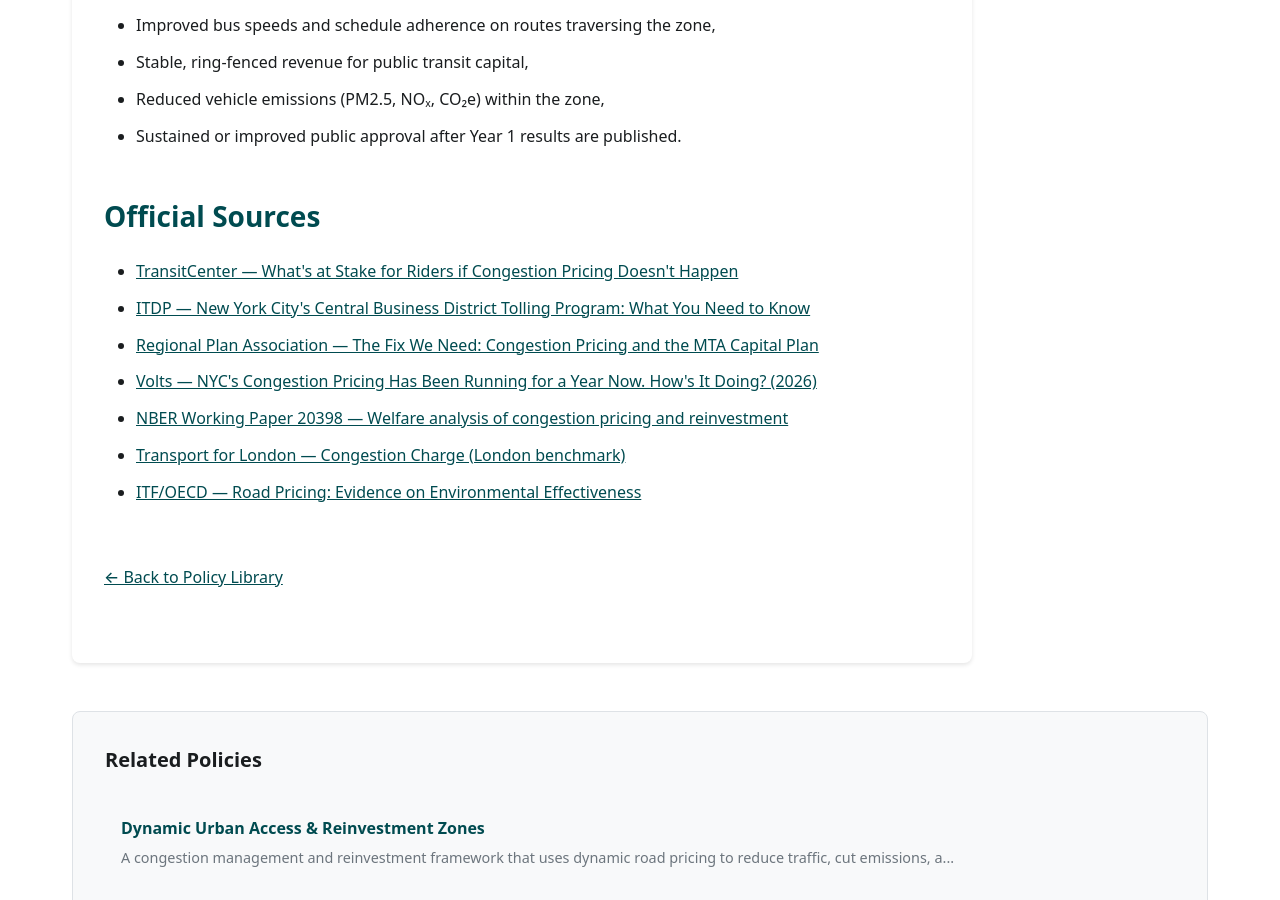
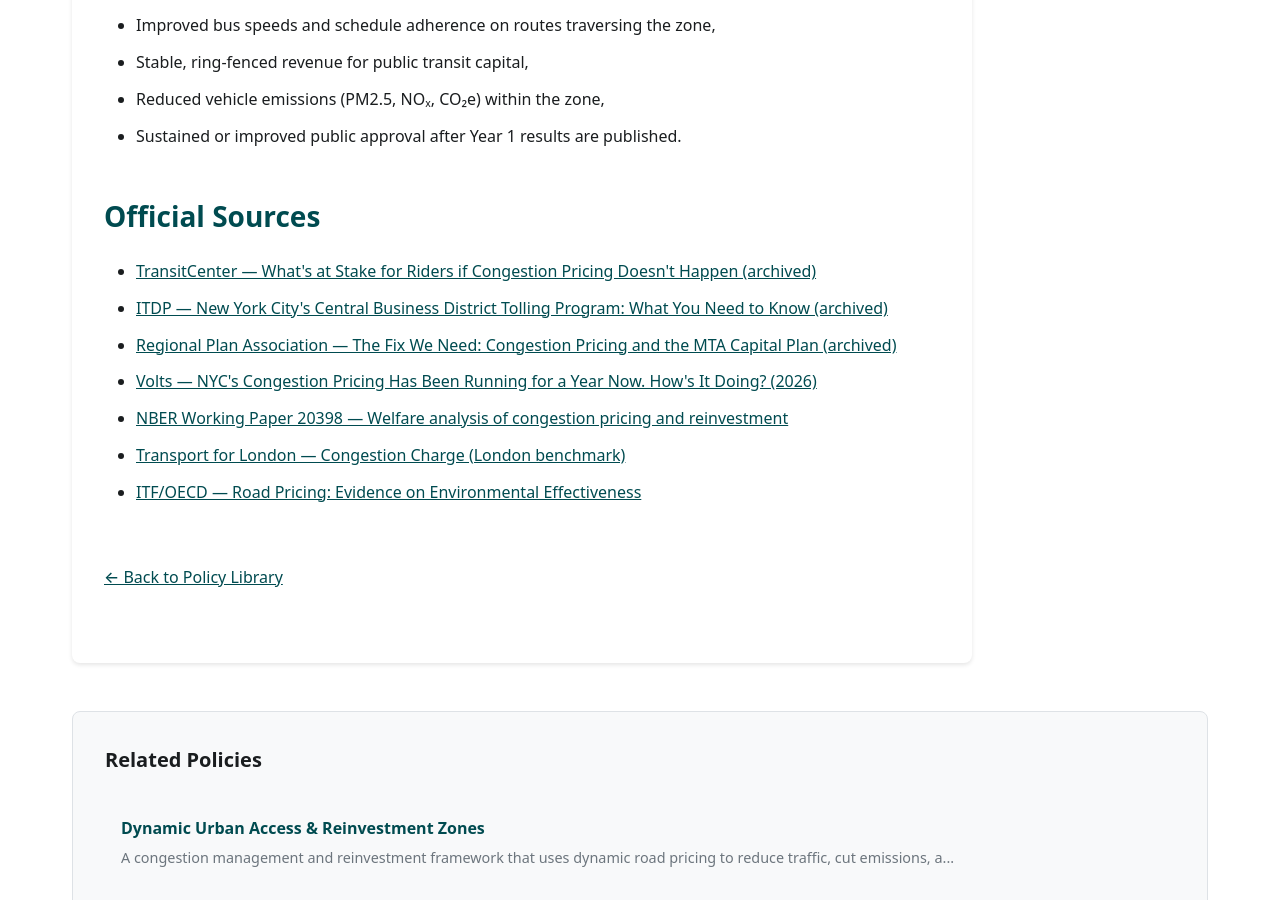
Before and after one commit to Open-Climate-Resilience-Policies/OCRP, a Jekyll site: the page built from _policies/congestion-pricing-nyc-model.md, in a window 1280 px wide and 900 px high, scrolled down 8809 px. Built offline with Jekyll 4.4.1, drawn with Linux system fonts in a browser that asks for light colours.

Commit message:
fix: resolve CI link-check failures (run 24679124210)
- check_link_results.py: treat network-level errors (status_code=None,
  e.g. connection refused to web.archive.org in CI) as warnings, not
  hard failures — only true HTTP 4xx responses indicate broken content
- right-to-charge.md: replace Wayback EUR-Lex URLs with direct EUR-Lex URLs
- congestion-pricing-nyc-model.md: archive 3 broken 404 URLs via Wayback
- sea-level.md: archive broken BC gov URL via Wayback
- wetlands.md: replace broken URLs (IJC for Great Lakes, legislation.govt.nz
  for NZ Biosecurity Act, Wayback for BC stormwater URL)"

Agent-Logs-Url: https://github.com/Open-Climate-Resilience-Policies/OCRP/sessions/f6588a33-242c-4727-aac4-9d698d426f8a

Co-authored-by: mgifford <116832+mgifford@users.noreply.github.com>

```diff
--- a/_policies/congestion-pricing-nyc-model.md
+++ b/_policies/congestion-pricing-nyc-model.md
@@ -22,15 +22,15 @@ keywords:
   - "transit funding"
   - "traffic reduction"
 official_sources:
-  - url: "https://transitcenter.org/publication/whats-at-stake-for-riders-if-congestion-pricing-doesnt-happen/"
-    title: "TransitCenter — What's at Stake for Riders if Congestion Pricing Doesn't Happen"
-    accessed: "2026-04-18"
-  - url: "https://itdp.org/2021/03/08/new-york-citys-central-business-district-tolling-program/"
-    title: "ITDP — New York City's Central Business District Tolling Program: What You Need to Know"
-    accessed: "2026-04-18"
-  - url: "https://rpa.org/work/reports/the-fix-we-need"
-    title: "Regional Plan Association — The Fix We Need: Congestion Pricing and the MTA Capital Plan"
-    accessed: "2026-04-18"
+  - url: "https://web.archive.org/web/20241201000000/https://transitcenter.org/publication/whats-at-stake-for-riders-if-congestion-pricing-doesnt-happen/"
+    title: "TransitCenter — What's at Stake for Riders if Congestion Pricing Doesn't Happen (archived)"
+    accessed: "2026-04-20"
+  - url: "https://web.archive.org/web/20230601000000/https://itdp.org/2021/03/08/new-york-citys-central-business-district-tolling-program/"
+    title: "ITDP — New York City's Central Business District Tolling Program: What You Need to Know (archived)"
+    accessed: "2026-04-20"
+  - url: "https://web.archive.org/web/20231001000000/https://rpa.org/work/reports/the-fix-we-need"
+    title: "Regional Plan Association — The Fix We Need: Congestion Pricing and the MTA Capital Plan (archived)"
+    accessed: "2026-04-20"
   - url: "https://www.volts.wtf/p/nycs-congestion-pricing-has-been"
     title: "Volts — NYC's Congestion Pricing Has Been Running for a Year Now. How's It Doing? (2026)"
     accessed: "2026-04-18"
```
Also changed, not shown: _policies/right-to-charge.md (+6 -6 lines), _policies/sea-level.md (+2 -2 lines), _policies/wetlands.md (+5 -5 lines), scripts/check_link_results.py (+13 -3 lines).
